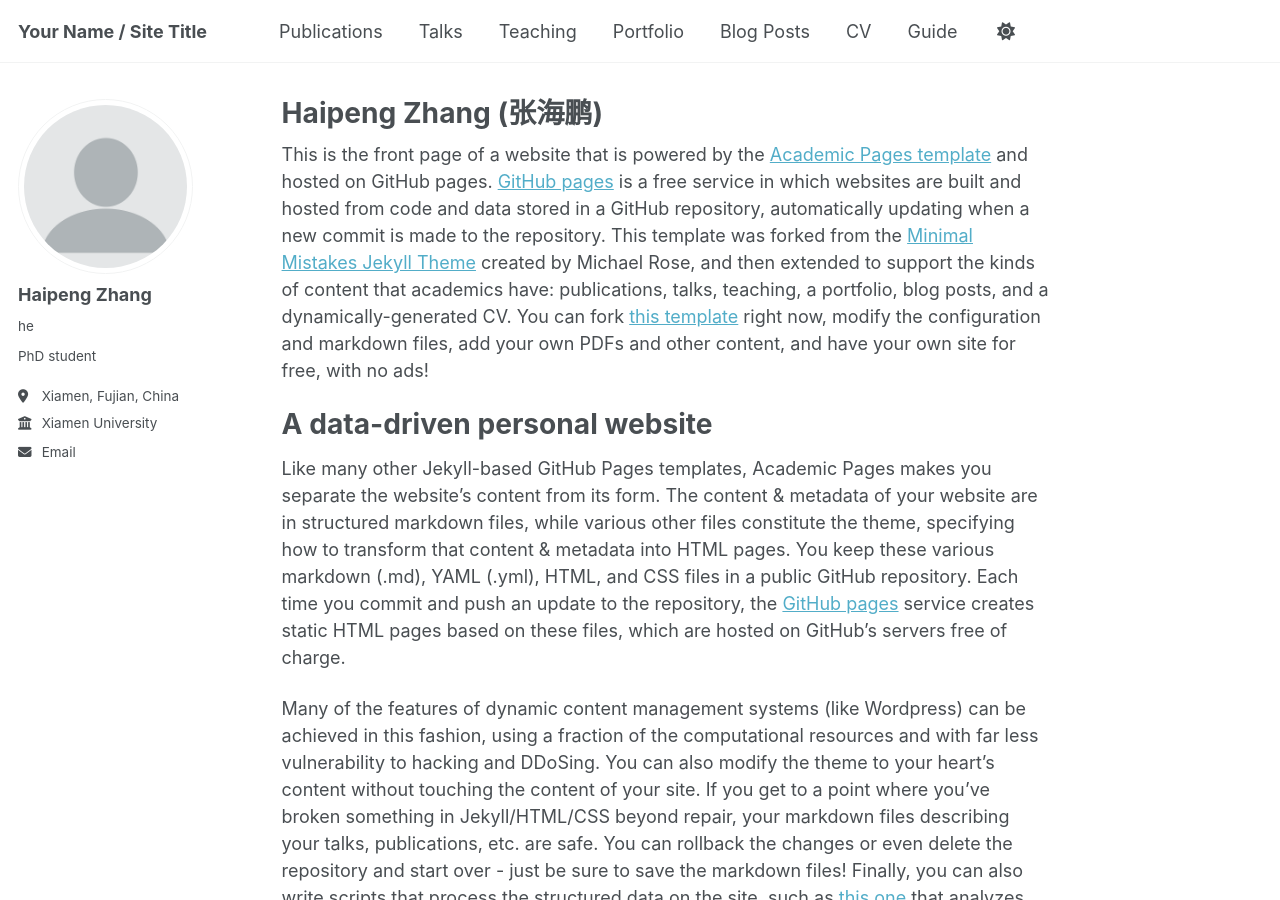
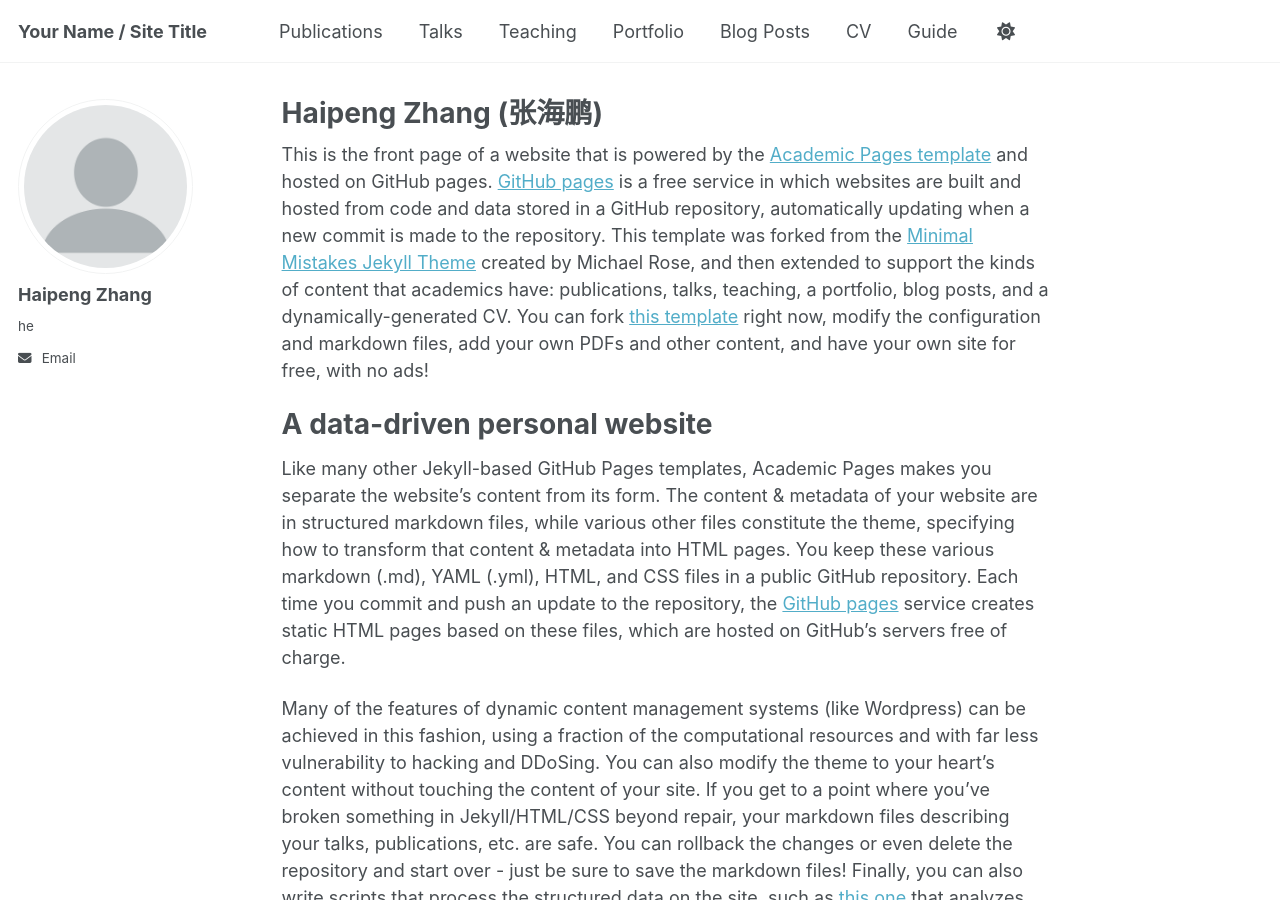
Before and after one commit to Harry-first/haipengzhang, a Jekyll site: the page built from _pages/about.md, in a window 1280 px wide and 900 px high. Built offline with Jekyll 4.4.1, drawn with Linux system fonts in a browser that asks for light colours.

Commit message:
Update _config.yml

```diff
--- a/_config.yml
+++ b/_config.yml
@@ -25,9 +25,9 @@ author:
   avatar           : "profile.png"
   name             : "Haipeng Zhang"
   pronouns         : "he"
-  bio              : "PhD student"
-  location         : "Xiamen, Fujian, China"
-  employer         : "Xiamen University"
+  bio              : # "PhD student"
+  location         : # "Xiamen, Fujian, China"
+  employer         : # "Xiamen University"
   uri              : # URL
   email            : "assistant178@163.com"
 
```
